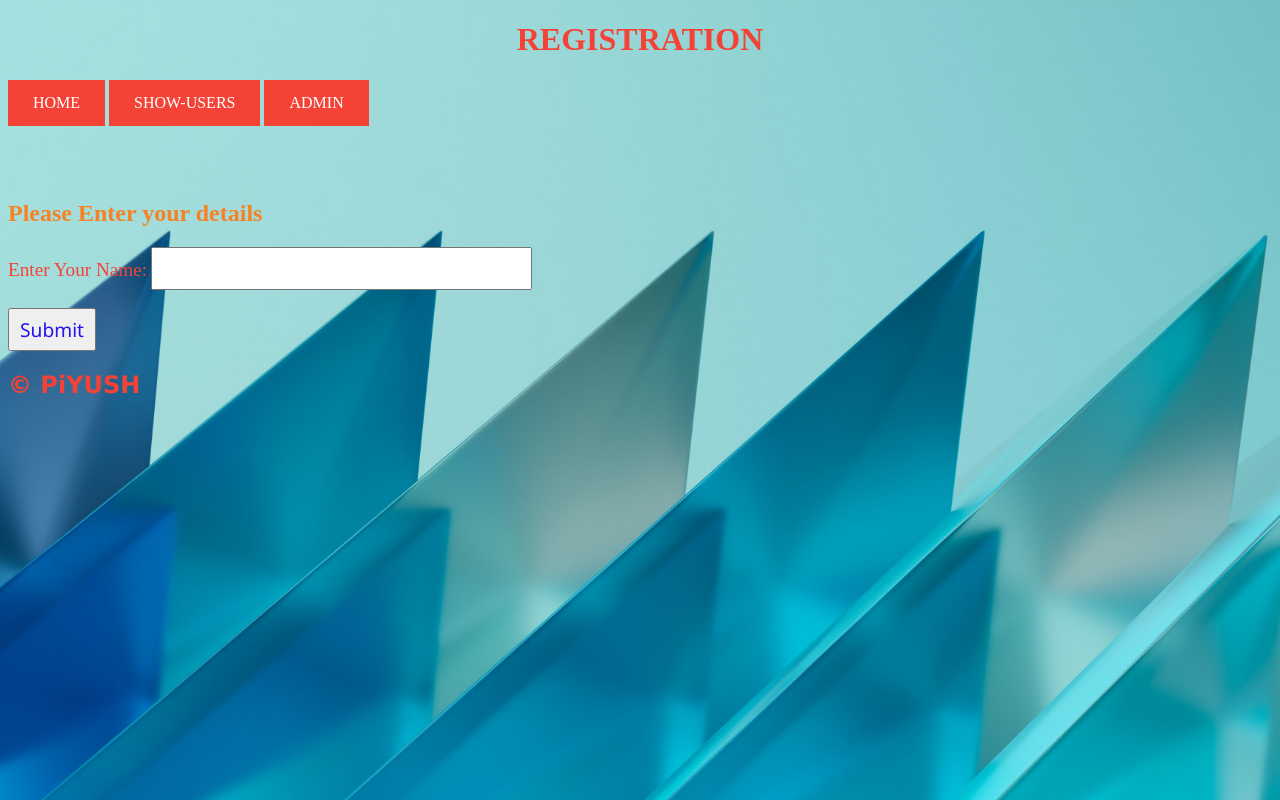
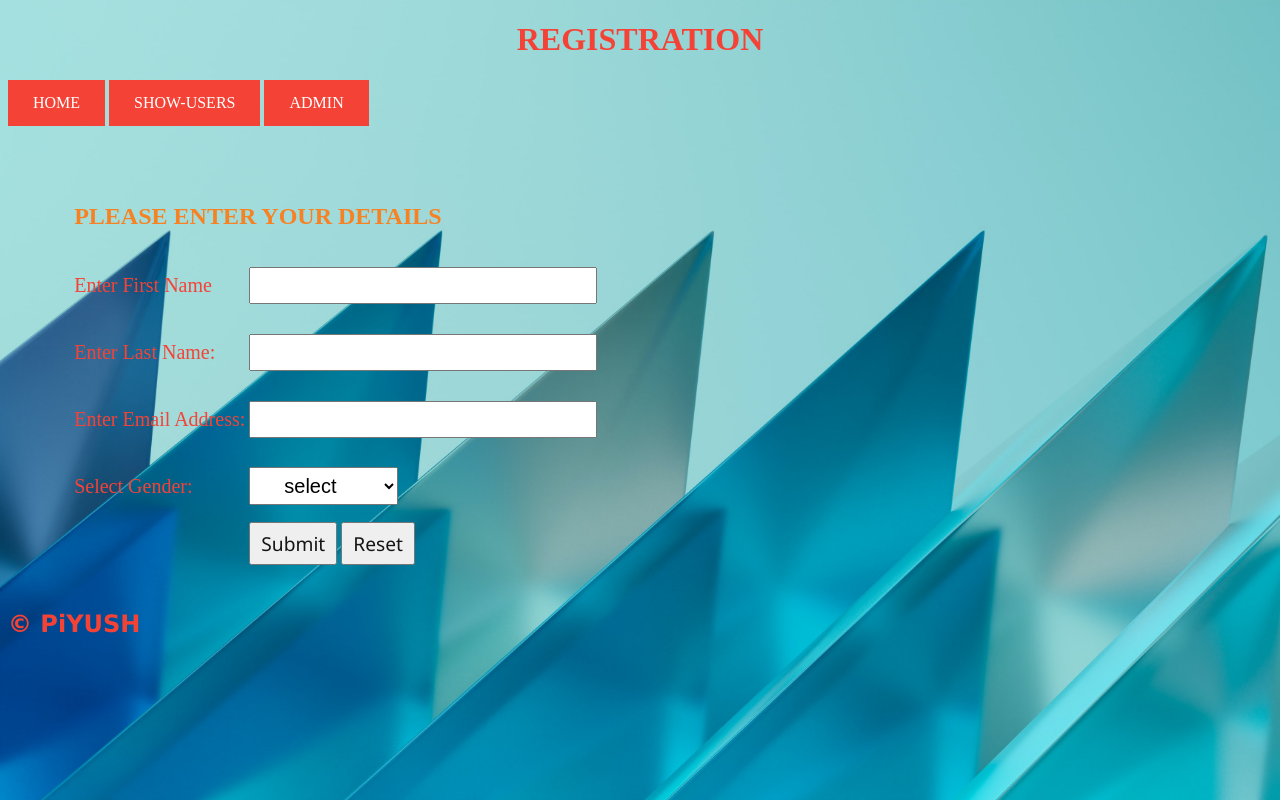
Before and after one commit to p4piyush/herokuapp, a Django app: page /save_user/ in a window 1280 px wide. Run offline with Django 4.2, Linux system fonts and the light colour scheme.

Commit message:
databse changes

```diff
--- a/piyushhomepage/views.py
+++ b/piyushhomepage/views.py
@@ -14,11 +14,17 @@ def save_user_info(req):
     try:
         if req.method=='POST':
             formdata = req.POST
+            print(formdata.get('fname'))
 
             if formdata:
-                userinf=Userinfo(name=formdata.get('name'))
-                userinf.save()
-                msg='User record saved...'
+                if formdata.get('fname')=="" or formdata.get('lname')=="" or formdata.get('email')=="" or formdata.get('gender')=="selectgender":
+                    msg="Enter all details properly"
+                    return render(req,template_name='add_user.html', context={"errormsg":msg})
+                else:
+                    userinf=Userinfo(fname=formdata.get('fname'), lname=formdata.get('lname'), email=formdata.get('email'), gender=formdata.get('gender'))
+
+                    userinf.save()
+                    msg='THANK YOU FOR REGISTRSTION'
         return render(req,template_name='add_user.html', context={"msg":msg})
     except:
         msg='SERVER SIDE ERROR'
@@ -29,8 +35,18 @@ def save_user_info(req):
 def show_users(req):
     msg=''
     try:
-        userlist= Userinfo.objects.all()
-
+        userlist= Userinfo.objects.values_list('id','fname','lname')
+        #print(userlist)
+        """
+        HTML CODE TO PRINT DJANGO QUERY SET
+        {% for user in userdata %}
+            <tr>
+                {% for u in user %}
+                <td>{{u}}</td>
+                {% endfor %}
+            </tr>
+            {% endfor %}
+        """
         return render(req, template_name='show_user_record.html', context={"userdata":userlist})
     except:
         msg="SERVER SIDE ERROR"
--- a/templates/add_user.html
+++ b/templates/add_user.html
@@ -34,14 +34,22 @@
         }
         p{
             color: #f44336;
+            font-size:15pt;
+            width: auto
+            ;
         }
         input{
             color: rgb(21, 21, 21);
-            padding: 6px 50px;
+            padding: 3px 50px ;
+            padding-left: 5%;
             font-size: larger;
-            color: #2614ee;
             font-family: 'Segoe UI', Tahoma, Geneva, Verdana, sans-serif;
+
         }
+        .center {
+                margin-left: 5%;
+
+                }
         </style>
 
 </head>
@@ -61,15 +69,51 @@
     </br>
     </br>
 
-        <h2 style="color: rgb(247, 130, 35);">Please Enter your details</h2>
-        <form action="/save_user/" method="POST" >
+
+        <form action="/save_user/" method="post">
             {% csrf_token %}
-            <p style="display: inline; font-size: larger;">Enter Your Name:</p> <input type="text" name="name" id="name" >
+
+            <table class="center">
+                <tr><td colspan="2"><h2 style="color: rgb(247, 130, 35);">PLEASE ENTER YOUR DETAILS</h2></td></tr>
+                <tr>
+                    <td ><p >Enter First Name</p></td>
+                    <td><input type="text" name="fname"  ></td>
+                </tr>
+                <tr>
+                    <td><p >Enter Last Name:</p></td>
+                    <td><input type="text" name="lname"  ></td>
+                </tr>
+                <tr>
+                    <td><p >Enter Email Address:</p></td>
+                    <td><input type="text" name="email"  ></td>
+                </tr>
+                <tr>
+                    <td><p >Select Gender:</p></td>
+                    <td>
+                        <select name="gender" style="padding: 6px 30px ; font-size: 15pt;">
+                        <option value="selectgender">select</option>
+                        <option value="male">Male</option>
+                        <option value="female">Female</option>
+                        </select>
+                    </td>
+                </tr>
+                <tr>
+                    <td>
+
+                    </td>
+                    <td>
+                        <input type="submit" value="Submit" style="padding: 6px 10px;">
+                        <input type="reset" value="Reset" style="padding: 6px 10px;">
+                    </td>
+                </tr>
+                <tr>
+                    <td colspan="2"><h3 style="color: rgb(247, 35, 35);">{{ errormsg }}</h3></td>
+                </tr>
 
 
 
-        </br></br>
-            <input type="submit" value="Submit" style="padding: 6px 10px;">
+            </table>
+
         </form>
 
     <h3 style="color: rgb(247, 130, 35);">{{ msg }}</h3>
```
Also changed, not shown: mywebsite/settings.py (+7 -0 lines), piyushhomepage/models.py (+6 -2 lines), templates/show_user_record.html (+6 -3 lines).
